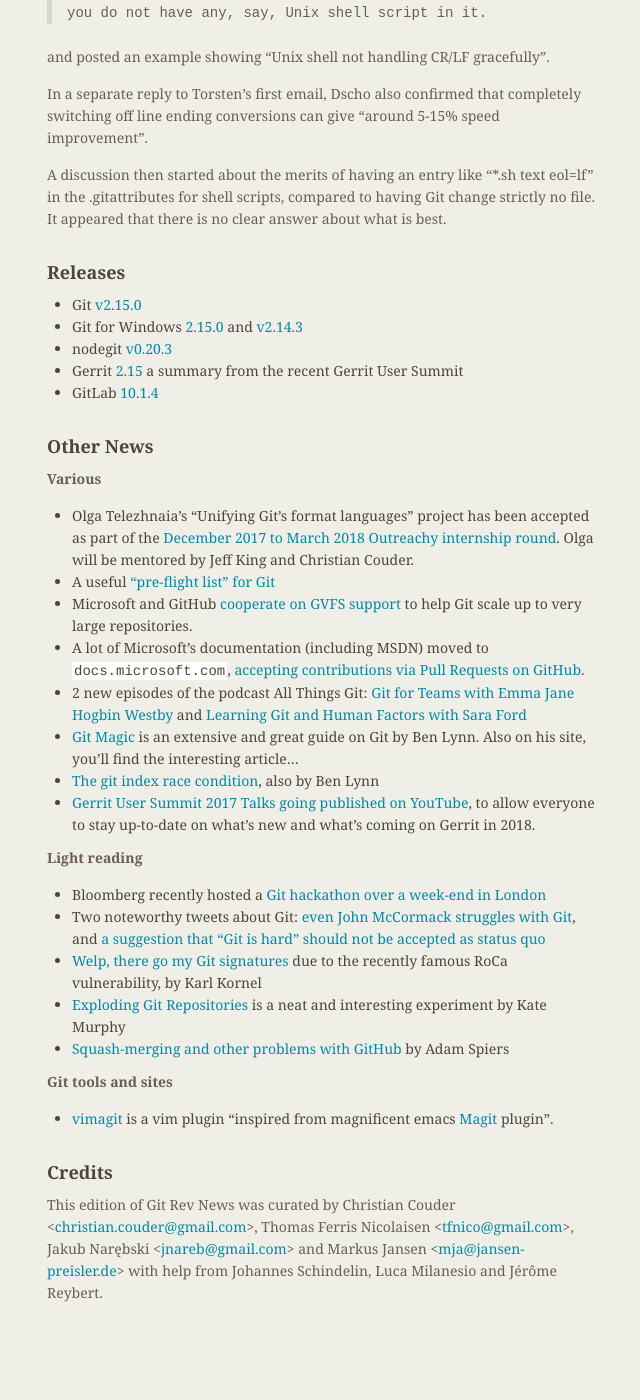
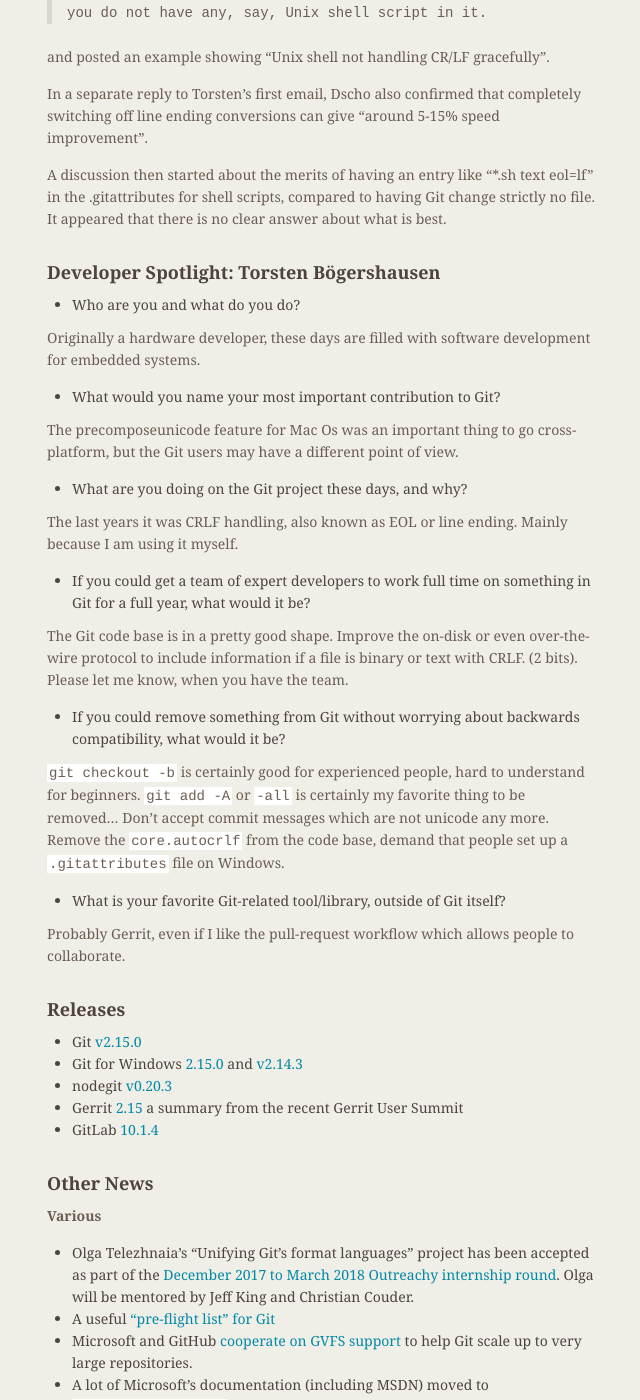
Before and after one commit to git/git.github.io, a Jekyll site: the page built from rev_news/drafts/edition-33.md, in a window 1280 px wide and 1400 px high, scrolled down 3015 px. Shown: the whole window, without its empty margins (487-1127 px from the left). Built offline with Jekyll 4.4.1, drawn with Linux system fonts in a browser that asks for light colours; before the commit the page ends 4334 px from its top, so only the background shows below that.

Commit message:
rn-33: add Torsten's interview

```diff
--- a/rev_news/drafts/edition-33.md
+++ b/rev_news/drafts/edition-33.md
@@ -177,9 +177,46 @@
 to having Git change strictly no file. It appeared that there is no
 clear answer about what is best.
 
-<!---
-## Developer Spotlight:
--->
+
+## Developer Spotlight: Torsten Bögershausen
+
+* Who are you and what do you do?
+
+Originally a hardware developer, these days are filled with software
+development for embedded systems.
+
+* What would you name your most important contribution to Git?
+
+The precomposeunicode feature for Mac Os was an important thing to go
+cross-platform, but the Git users may have a different point of view.
+
+* What are you doing on the Git project these days, and why?
+
+The last years it was CRLF handling, also known as EOL or line ending.
+Mainly because I am using it myself.
+
+* If you could get a team of expert developers to work full time on
+  something in Git for a full year, what would it be?
+
+The Git code base is in a pretty good shape.
+Improve the on-disk or even over-the-wire protocol to include
+information if a file is binary or text with CRLF. (2 bits).
+Please let me know, when you have the team.
+
+* If you could remove something from Git without worrying about
+  backwards compatibility, what would it be?
+
+`git checkout -b` is certainly good for experienced people,
+hard to understand for beginners.
+`git add -A` or `-all` is certainly my favorite thing to be removed...
+Don't accept commit messages which are not unicode any more.
+Remove the `core.autocrlf` from the code base, demand that people
+set up a `.gitattributes` file on Windows.
+
+* What is your favorite Git-related tool/library, outside of Git itself?
+
+Probably Gerrit, even if I like the pull-request workflow which allows
+people to collaborate.
 
 ## Releases
 
```
